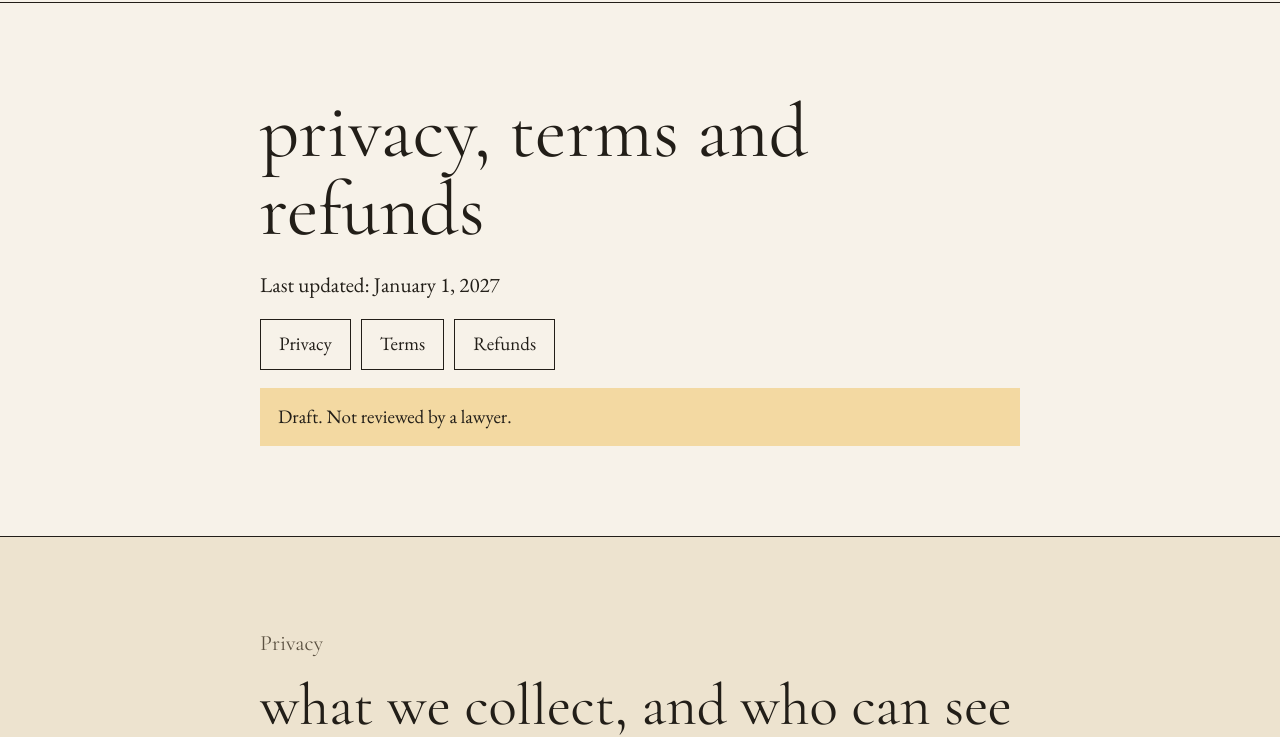
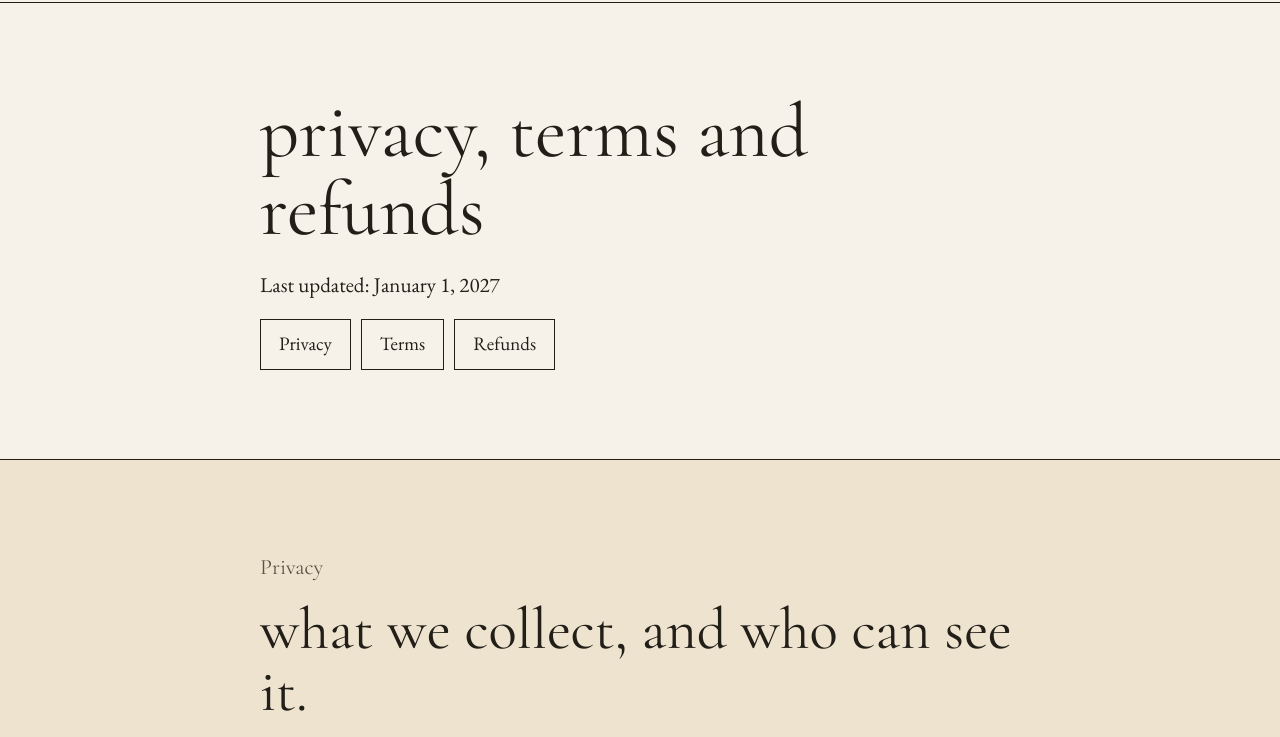
Before and after one commit to bdaneshrad/lifeismeaningfulfinalsite, a plain HTML site: page legal.html in a window 1280 px wide. Shown: the part 86-823 px from the top of the page. Drawn offline with Linux system fonts and the light colour scheme.

Commit message:
Remove the draft banner from the legal page
Co-Authored-By: Claude Fable 5.2 <noreply@anthropic.com>
Claude-Session: https://claude.ai/code/session_01T2DQKFNUx96XcFkA5ZQ9Wk

```diff
--- a/legal.html
+++ b/legal.html
@@ -53,7 +53,7 @@ footer a:hover{color:#E3B25A}
 <div style="display: flex; flex-wrap: wrap; gap: 10px; font-size: 19px">
 <a href="#privacy" style="text-decoration: none; border: 1px solid #221E18; padding: 9px 18px">Privacy</a><a href="#terms" style="text-decoration: none; border: 1px solid #221E18; padding: 9px 18px">Terms</a><a href="#refunds" style="text-decoration: none; border: 1px solid #221E18; padding: 9px 18px">Refunds</a>
 </div>
-<p style="margin: 0; background: #F3D9A2; padding: 14px 18px; font-size: 19px">Draft. Not reviewed by a lawyer.</p>
+
 </div>
 </header>
 
```
